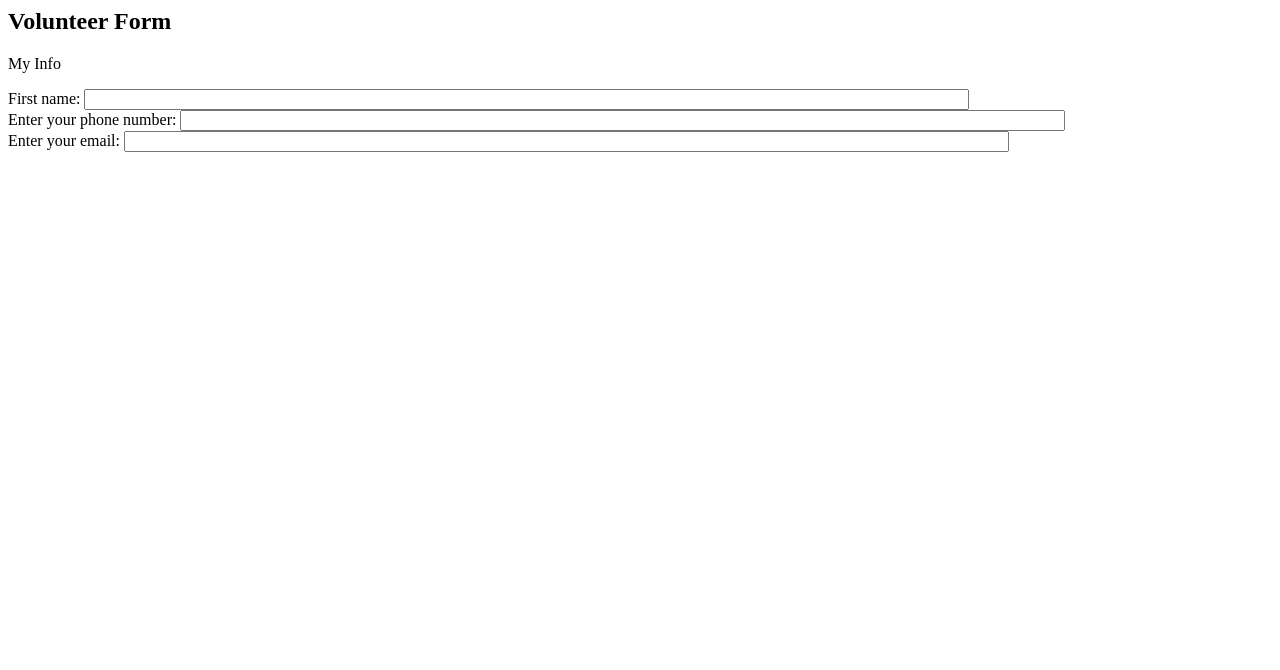
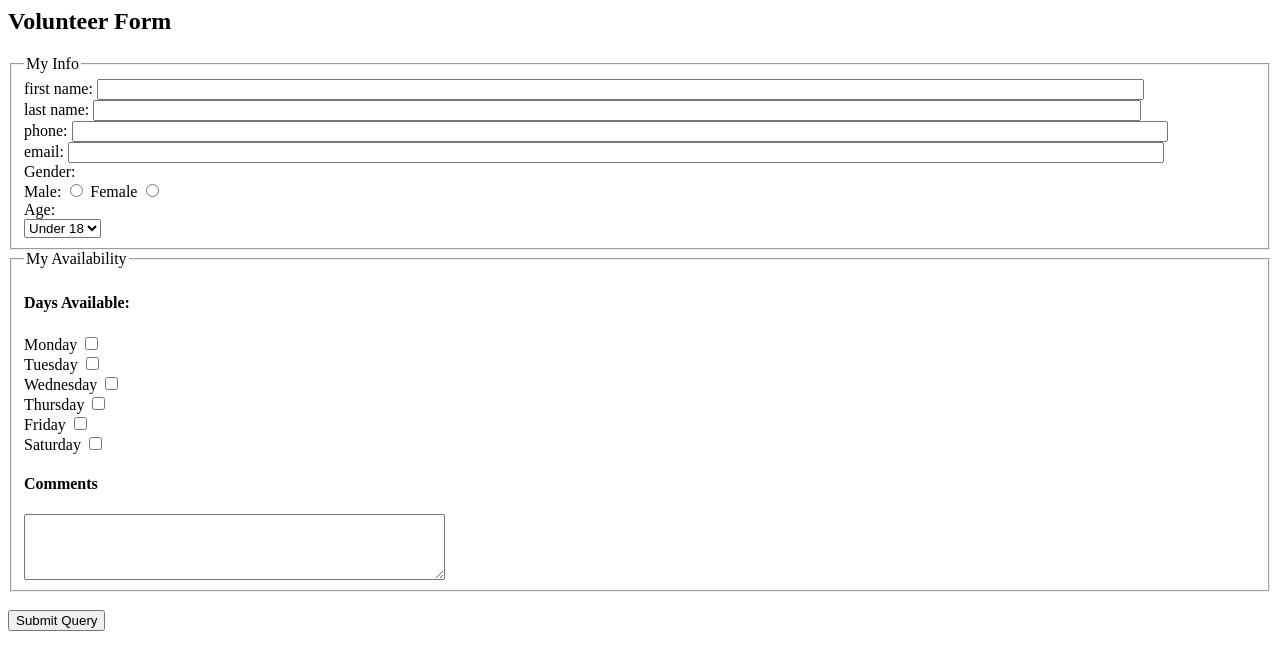
Before and after one commit to okulinski/okulinski.github.io, a plain HTML site: page ITMD-361Fall26/Labs/Lab5/index.html in a window 1280 px wide. Drawn offline with Linux system fonts and the light colour scheme.

Commit message:
finished lab 5

```diff
--- a/ITMD-361Fall26/Labs/Lab5/index.html
+++ b/ITMD-361Fall26/Labs/Lab5/index.html
@@ -7,16 +7,61 @@
 </head>
 <body>
 <h2>Volunteer Form</h2>
-<p>My Info</p>
-<form>
-    <label for="fname">First name:</label>
-    <input type="text" id="fname" name="fname" style="width: 70%;">
+<form action="http://bloomingdale.sat.iit.edu/kriedan/lab3formscript.php" method="post">
+    <fieldset>
+        <legend>My Info</legend>
+
+        <label for="fname">first name:</label>
+        <input type="text" id="fname" name="first_name_field" style="width: 85%;">
+        <br>
+        <label for="fname">last name:</label>
+        <input type="text" id="fname" name="last_name_field" style="width: 85%;">
+        <br>
+        <label for="phone">phone:</label>
+        <input type="tel" id="phone" name="phone_field" pattern="[0-9]{3}-?[0-9]{3}-?[0-9]{4}" style="width: 89%;">
+        <br>
+        <label for="email">email:</label>
+        <input type="email" id="email" name="email_field" style="width: 89%;">
+        <br>
+
+        <label for="cars">Gender:</label><br>
+            <label for="html">Male:</label>
+            <input type="radio" id="html" name="gender_field" value="HTML">
+            <label for="css">Female</label>
+            <input type="radio" id="male" name="gender_field" value="male"><br>
+
+        <label for="cars">Age:</label><br>
+            <select id="cars" name="age_field">
+            <option value="volvo">Under 18</option>
+            <option value="saab">Over 18</option>
+            </select>
+    </fieldset>
+    <fieldset>
+        <legend>My Availability</legend>
+
+        <h4>Days Available:</h4>
+        <label for="vehicle1">Monday</label>
+        <input type="checkbox" id="vehicle1" name="available_field[]" value="Bike"><br>
+        <label for="vehicle2">Tuesday</label>
+        <input type="checkbox" id="vehicle2" name="available_field[]" value="Car"><br>
+        <label for="vehicle3">Wednesday</label>
+        <input type="checkbox" id="vehicle3" name="available_field[]" value="Boat"><br>
+        <label for="vehicle3">Thursday</label>
+        <input type="checkbox" id="vehicle3" name="available_field[]" value="Boat"><br>
+        <label for="vehicle3">Friday</label>
+        <input type="checkbox" id="vehicle3" name="available_field[]" value="Boat"><br>
+        <label for="vehicle3">Saturday</label>
+        <input type="checkbox" id="vehicle3" name="available_field[]" value="Boat"><br>
+
+        <h4>Comments</h4>
+        <textarea id="comments" name="comments_field" rows="4" cols="50"></textarea>
+    </fieldset>
     <br>
-    <label for="phone">Enter your phone number:</label>
-    <input type="tel" id="phone" name="phone" pattern="[0-9]{3}-[0-9]{2}-[0-9]{3}" style="width: 70%;">
-    <br>
-    <label for="email">Enter your email:</label>
-    <input type="email" id="email" name="email" style="width: 70%;">
+    <input type="hidden" name="hidden_field" value="Olivia Kulinski">
+
+    <input type="submit" value="Submit Query">
+
+
 </form>
 
 <script src=""></script>
```
